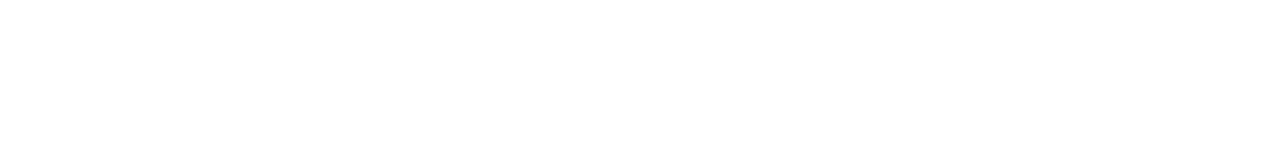
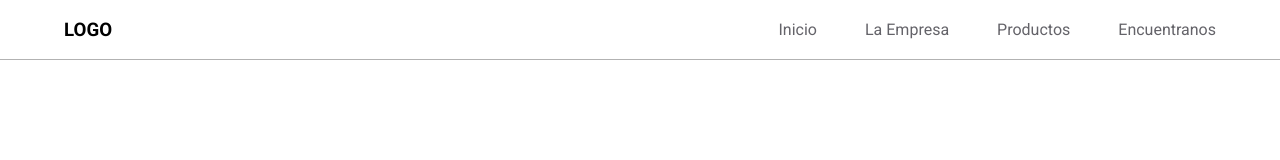
Before and after one commit to RudyQuirogaG/First-WebPage, a plain HTML site: page index.html in a window 1280 px wide. Drawn offline with Linux system fonts and the light colour scheme.

Commit message:
Create the navbar

```diff
--- a/index.html
+++ b/index.html
@@ -4,11 +4,23 @@
 <head>
     <meta charset="UTF-8">
     <meta name="viewport" content="width=device-width, initial-scale=1.0">
-    <title>Document</title>
+    <link href="https://fonts.googleapis.com/css2?family=Roboto:wght@400;500;700&display=swap" rel="stylesheet">
+    <link rel="stylesheet" href="style.css">
+    <title>First-WebPage</title>
 </head>
 
 <body>
-
+    <header>
+        <nav class="nav container">
+            <h3 class="nav__logo">LOGO</h3>
+            <ul class="nav__list">
+                <li class="nav__item"><a class="nav__link" href="#">inicio</a></li>
+                <li class="nav__item"><a class="nav__link" href="#">la empresa</a></li>
+                <li class="nav__item"><a class="nav__link" href="#">productos</a></li>
+                <li class="nav__item"><a class="nav__link" href="#">encuentranos</a></li>
+            </ul>
+        </nav>
+    </header>
 </body>
 
 </html>
--- a/style.css
+++ b/style.css
@@ -0,0 +1,50 @@
+*,
+*::before,
+*::after {
+  box-sizing: border-box;
+}
+
+/* Global styles */
+
+body {
+  margin: 0;
+  font-family: 'Roboto', sans-serif;
+  font-weight: 400;
+}
+
+.container {
+  width: 90%;
+  max-width: 1200px;
+  margin: 0 auto;
+}
+
+/* Header Navigation */
+
+header {
+  box-shadow: 0px 1px 0px 0px rgba(0, 0, 0, 0.3);
+}
+
+.nav {
+  display: flex;
+  justify-content: space-between;
+  align-items: center;
+}
+
+.nav__list {
+  list-style: none;
+  display: flex;
+}
+
+.nav__item + .nav__item {
+  margin-left: 3em;
+}
+
+.nav__link {
+  text-decoration: none;
+  color: #646369;
+  text-transform: capitalize;
+}
+
+.nav__link:hover {
+  color: #000000;
+}
```
